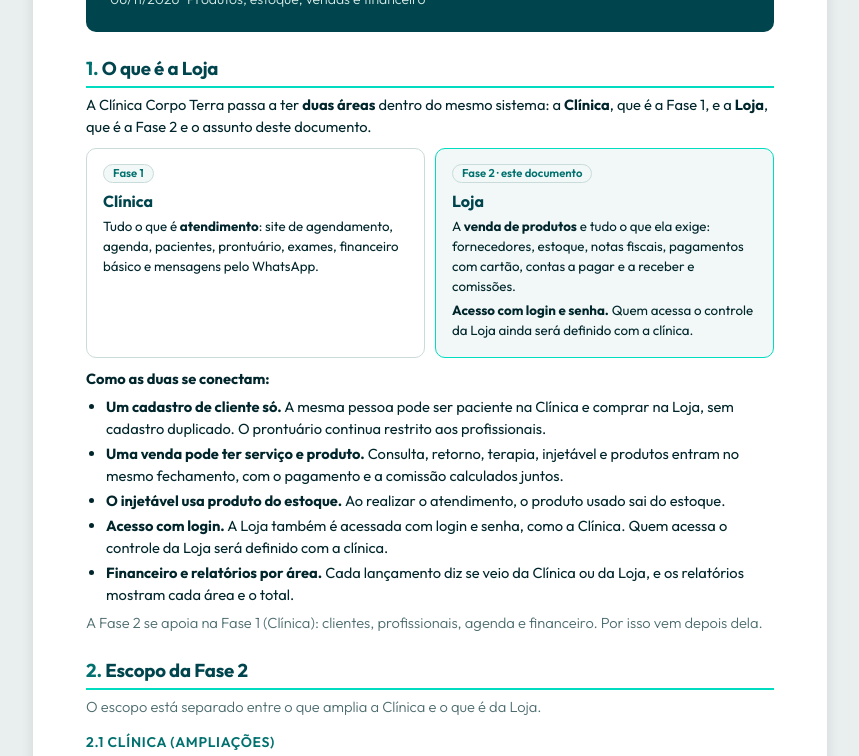
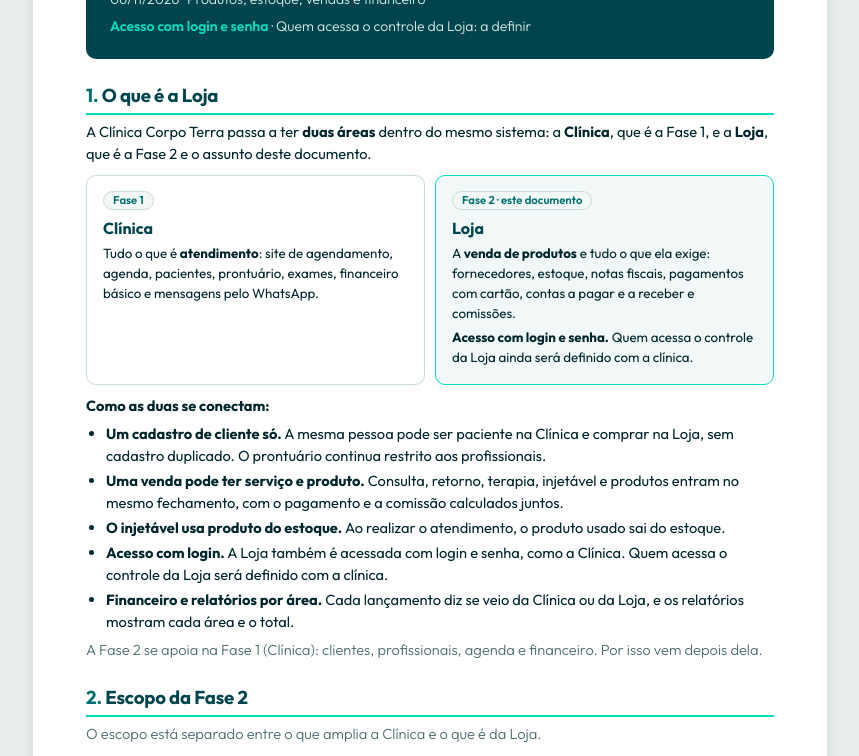
Before and after one commit to novvasaudeintegrativa-cmyk/clinicacorpoterra, a plain HTML site: page fase-2-loja.html in a window 1280 px wide. Shown: the part 257-1013 px from the top of the page, without its empty margins (210-1069 px from the left). Drawn offline with Linux system fonts and the light colour scheme.

Commit message:
Fase 2 (Loja): informação de login e acesso a definir também na capa
Co-Authored-By: Claude Sonnet 5.5 <noreply@anthropic.com>

```diff
--- a/fase-2-loja.html
+++ b/fase-2-loja.html
@@ -63,6 +63,7 @@ td.m { font-weight: 600; }
     <small>Clínica Corpo Terra</small>
     <h1><b>Fase 2</b><br>Software de Gestão da Clínica · Loja</h1>
     <p>06/11/2026 · Produtos, estoque, vendas e financeiro</p>
+    <p style="margin-top:6px"><b style="color:var(--mint);font-weight:600">Acesso com login e senha</b> · Quem acessa o controle da Loja: a definir</p>
   </header>
 
   <h2><span>1.</span> O que é a Loja</h2>
```
